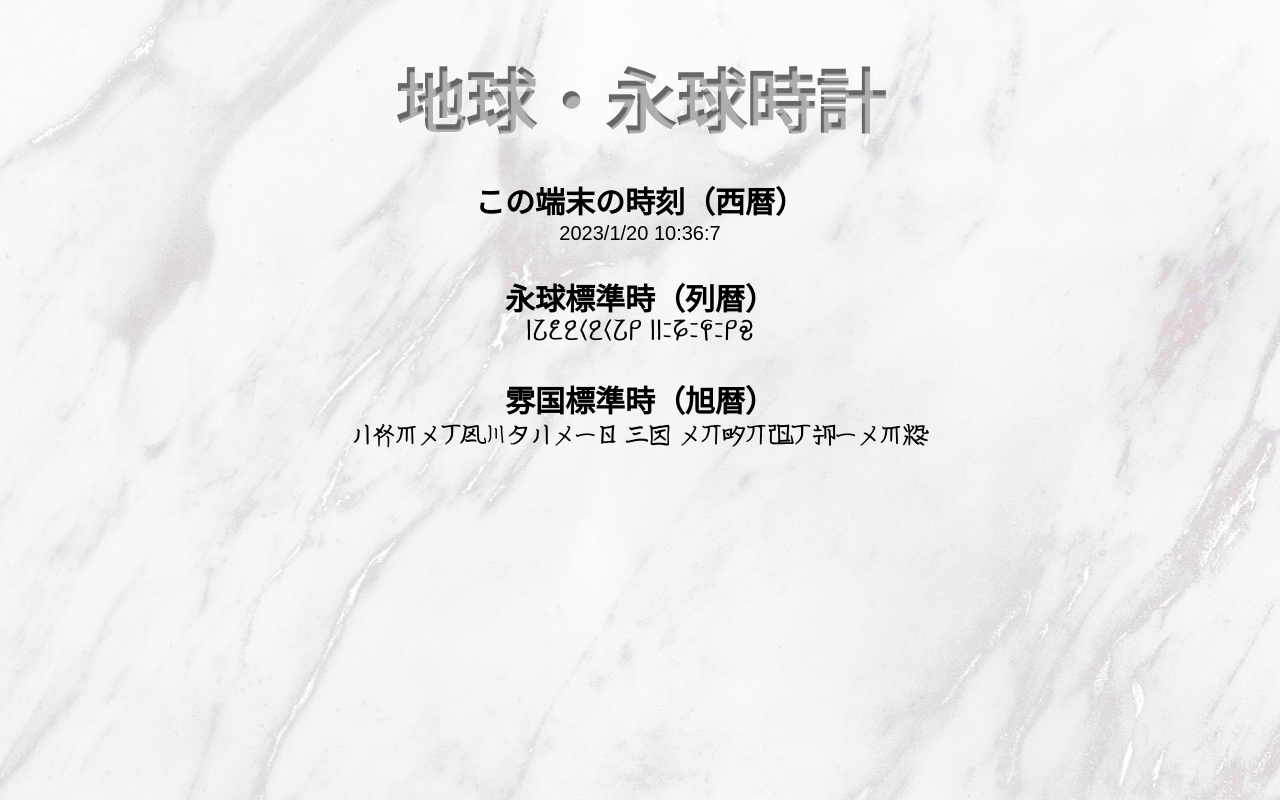
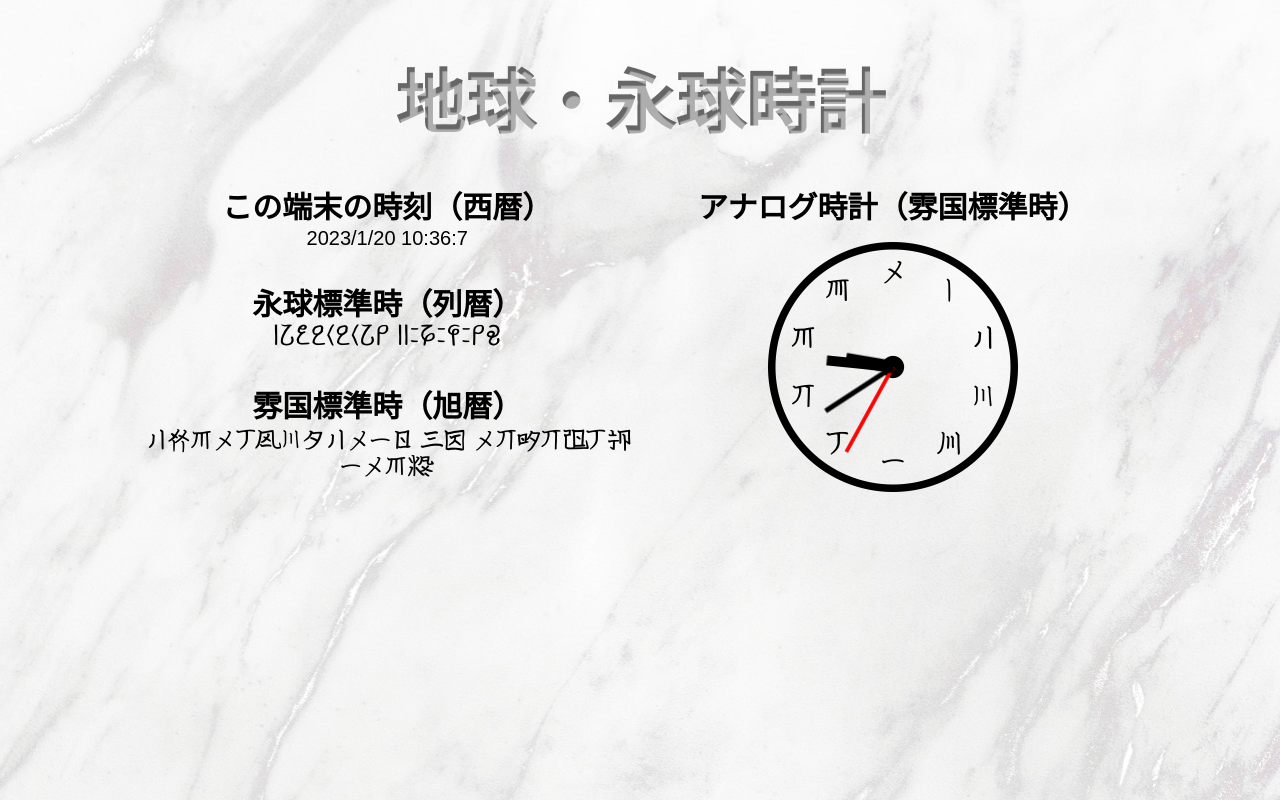
Before and after one commit to Sakalt/vibun-clock, a website with bundled scripts: page index.html in a window 1280 px wide. Built offline with nearby package versions, Linux system fonts and the light colour scheme.

Commit message:
アナログ時計を追加。

```diff
--- a/css/styles.css
+++ b/css/styles.css
@@ -1,4 +1,4 @@
-h1, h2, div {
+h1, h2, #digital, p {
     text-align: center;
 }
 body {
@@ -7,6 +7,7 @@ body {
 main {
     margin-left: auto;
     margin-right: auto;
+    width: 80%;
 }
 h1 {
     font-size: 70px;
@@ -37,6 +38,30 @@ h2 {
     font-family: "LetiaNum", sans-serif;
     font-size: 28px;
 }
+#digital {
+    float: left;
+}
+#analog {
+    float: right;
+}
+
+content {
+    margin-left: auto;
+    margin-right: auto;
+    width: 50%;
+}
+#clocks {
+	display: block;
+	width: 250px;
+	height: 250px;
+    margin-left: auto;
+    margin-right: auto;
+    position: relative;
+    margin-top: 15px;
+}
+.clock {
+	position: absolute;
+}
 @font-face {
     font-family: "LetiaNum";
     src: url("/fonts/LetiaNum.ttf");
--- a/index.html
+++ b/index.html
@@ -8,6 +8,7 @@
             <h1 class="title">
                 地球・永球時計
             </h1>
+            <content id="digital">
                 <h2>
                     この端末の時刻（西暦）
                 </h2>
@@ -22,6 +23,21 @@
                 <div id="fun"></div>
                 <link rel="stylesheet" href="css/styles.css">
                 <script src="scripts/displayclock.js" type="module"></script>
+                <script src="scripts/analogclock.js" type="module"></script>
+            </content>
+            <content id="analog">
+                <h2>
+                    アナログ時計（雰国標準時）
+                </h2>
+                <div id="clocks">
+                    <img src="../assets/body.png" width="250" height="250" id="image_body" class="clock">
+                    <img src="../assets/pin.png" width="250" height="250" id="image_pin" class="clock">
+                    <img src="../assets/sec.png" width="250" height="250" id="image_sec" class="clock">
+                    <img src="../assets/min.png" width="250" height="250" id="image_min" class="clock">
+                    <img src="../assets/per.png" width="250" height="250" id="image_per" class="clock">
+                    <img src="../assets/hou.png" width="250" height="250" id="image_hou" class="clock">
+                </div>
+            </content>
         </main>
     </body>
 </html>
--- /dev/null
+++ b/scripts/analogclock.js
@@ -0,0 +1,28 @@
+import { EikyuDate } from './clockmain.js';
+function moveClock() {
+    let hou, per, min, sec, angHou, angPer, angMin, angSec;
+    const date = EikyuDate.now().timezone(6).toEikyuFormat();
+    hou = date.hou;
+    per = date.per;
+    min = date.min;
+    sec = date.sec;
+    angHou = (hou % 10) * 36;
+    angPer = per * 36;
+    angMin = min * 36;
+    angSec = sec * 3.6;
+    angHou += per / 10 * 36 + min / 100 * 36 + sec / 10000 * 36;
+    angPer += min / 10 * 36 + sec / 1000 * 36;
+    angMin += sec / 100 * 36;
+    const houHand = document.getElementById("image_hou");
+    const perHand = document.getElementById("image_per");
+    const minHand = document.getElementById("image_min");
+    const secHand = document.getElementById("image_sec");
+    houHand.style.transform = "rotate(" + angHou + "deg)";
+    perHand.style.transform = "rotate(" + angPer + "deg)";
+    minHand.style.transform = "rotate(" + angMin + "deg)";
+    secHand.style.transform = "rotate(" + angSec + "deg)";
+}
+window.onload = function () {
+    //タイマー起動
+    const clockID = setInterval(moveClock, 1);
+};
```
Also changed, not shown: scripts/analogclock.ts (added, +28 -0 lines), assets/body.png (added), assets/hou.png (added), assets/min.png (added), assets/per.png (added), assets/pin.png (added), assets/sec.png (added). Lines whose indentation alone changed are shown as unchanged.
